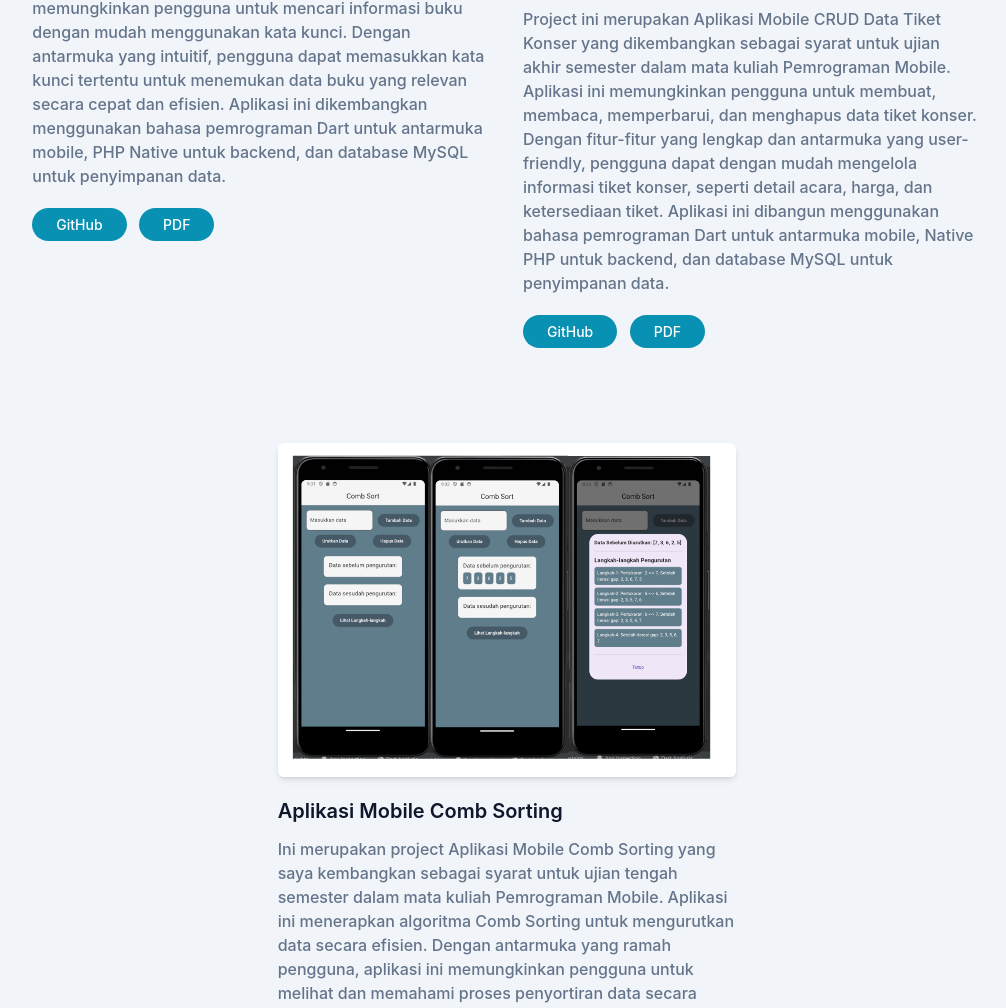
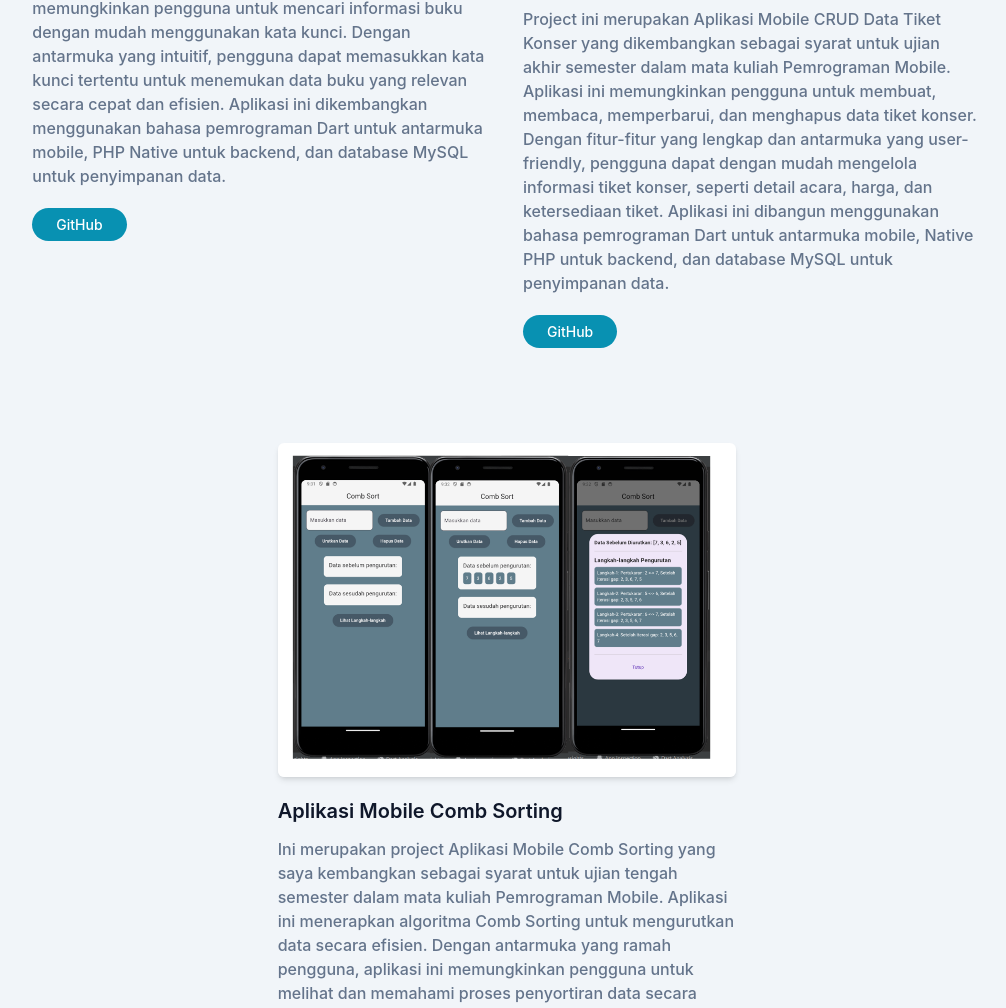
Before and after one commit to NurulSafira/portofolio-fira, a website: page index.html in a window 1280 px wide. Shown: the part 3004-4012 px from the top of the page, without its empty margins (133-1139 px from the left). Drawn offline with Linux system fonts and the light colour scheme.

Commit message:
Update terbaru

```diff
--- a/index.html
+++ b/index.html
@@ -166,7 +166,6 @@
                         <p class="font-medium text-base text-secondary">Ini merupakan project Aplikasi Mobile Pencarian Data Buku yang saya kembangkan sebagai salah satu tugas dalam mata kuliah Pemrograman Mobile. Aplikasi ini memungkinkan pengguna untuk mencari informasi buku dengan mudah menggunakan kata kunci. Dengan antarmuka yang intuitif, pengguna dapat memasukkan kata kunci tertentu untuk menemukan data buku yang relevan secara cepat dan efisien. Aplikasi ini dikembangkan menggunakan bahasa pemrograman Dart untuk antarmuka mobile, PHP Native untuk backend, dan database MySQL untuk penyimpanan data.</p>
                         <div class="mt-6 mb-5">
                             <a href="https://github.com/NurulSafira/Aplikasi-Mobile-Pencarian-Data-Buku" target="_blank" class="font-medium text-sm text-white py-2 px-6 bg-primary rounded-full hover:opacity-80 mr-2">GitHub</a>
-                            <a href="dist/pdf/.pdf" target="_blank" class="font-medium text-sm text-white py-2 px-6 bg-primary rounded-full hover:opacity-80">PDF</a>
                         </div>
                     </div>
                     <div class="mb-12 p-4 md:w-1/2">
@@ -177,7 +176,6 @@
                         <p class="font-medium text-base text-secondary"> Project ini merupakan Aplikasi Mobile CRUD Data Tiket Konser yang dikembangkan sebagai syarat untuk ujian akhir semester dalam mata kuliah Pemrograman Mobile. Aplikasi ini memungkinkan pengguna untuk membuat, membaca, memperbarui, dan menghapus data tiket konser. Dengan fitur-fitur yang lengkap dan antarmuka yang user-friendly, pengguna dapat dengan mudah mengelola informasi tiket konser, seperti detail acara, harga, dan ketersediaan tiket. Aplikasi ini dibangun menggunakan bahasa pemrograman Dart untuk antarmuka mobile, Native PHP untuk backend, dan database MySQL untuk penyimpanan data.</p>
                         <div class="mt-6 mb-5">
                             <a href="https://github.com/NurulSafira/Aplikasi-Mobile-CRUD-Data-Tiket-Konser" target="_blank" class="font-medium text-sm text-white py-2 px-6 bg-primary rounded-full hover:opacity-80 mr-2">GitHub</a>
-                            <a href="dist/pdf/.pdf" target="_blank" class="font-medium text-sm text-white py-2 px-6 bg-primary rounded-full hover:opacity-80">PDF</a>
                         </div>
                     </div>
                     <div class="mb-12 p-4 md:w-1/2">
```
